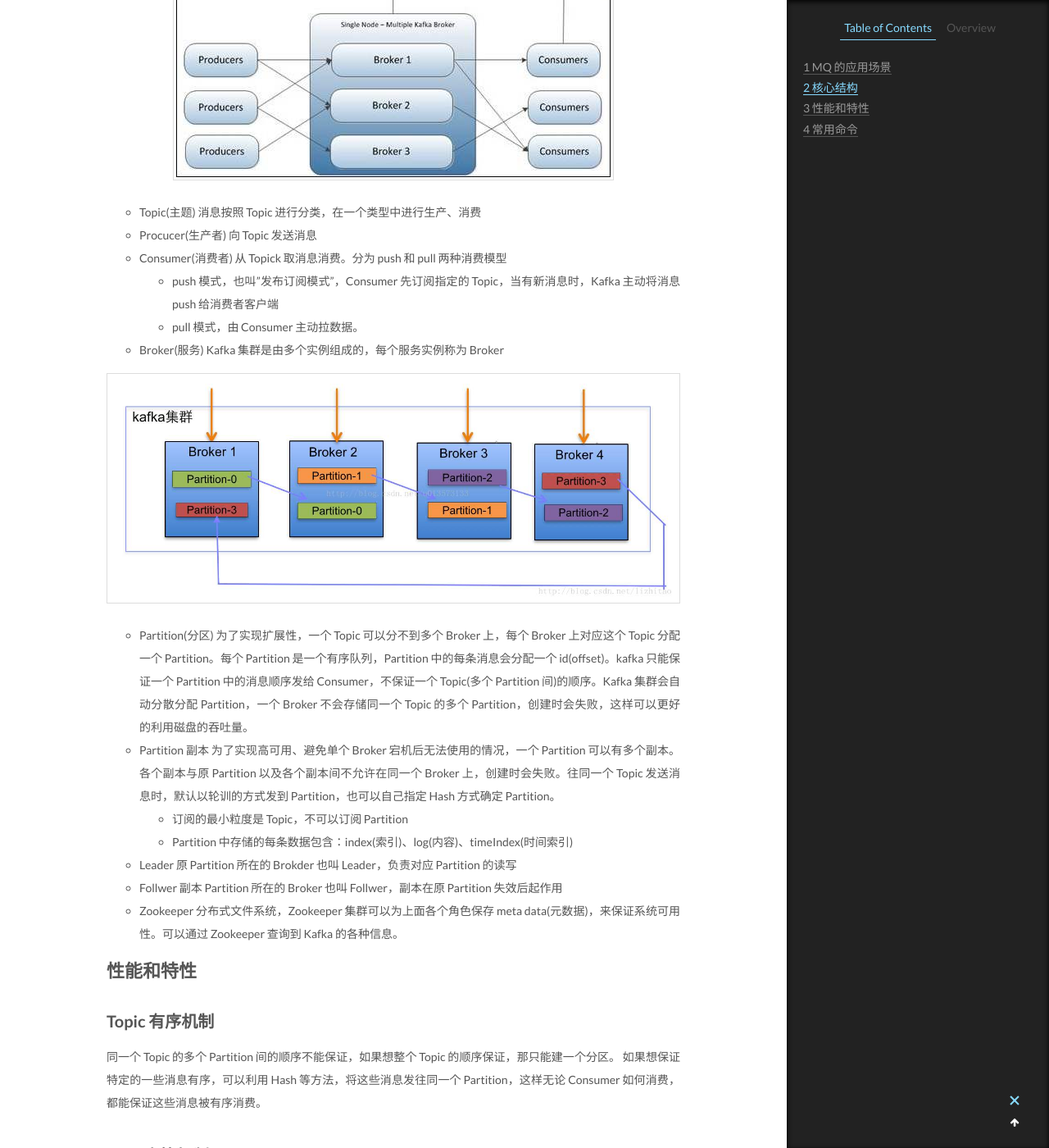
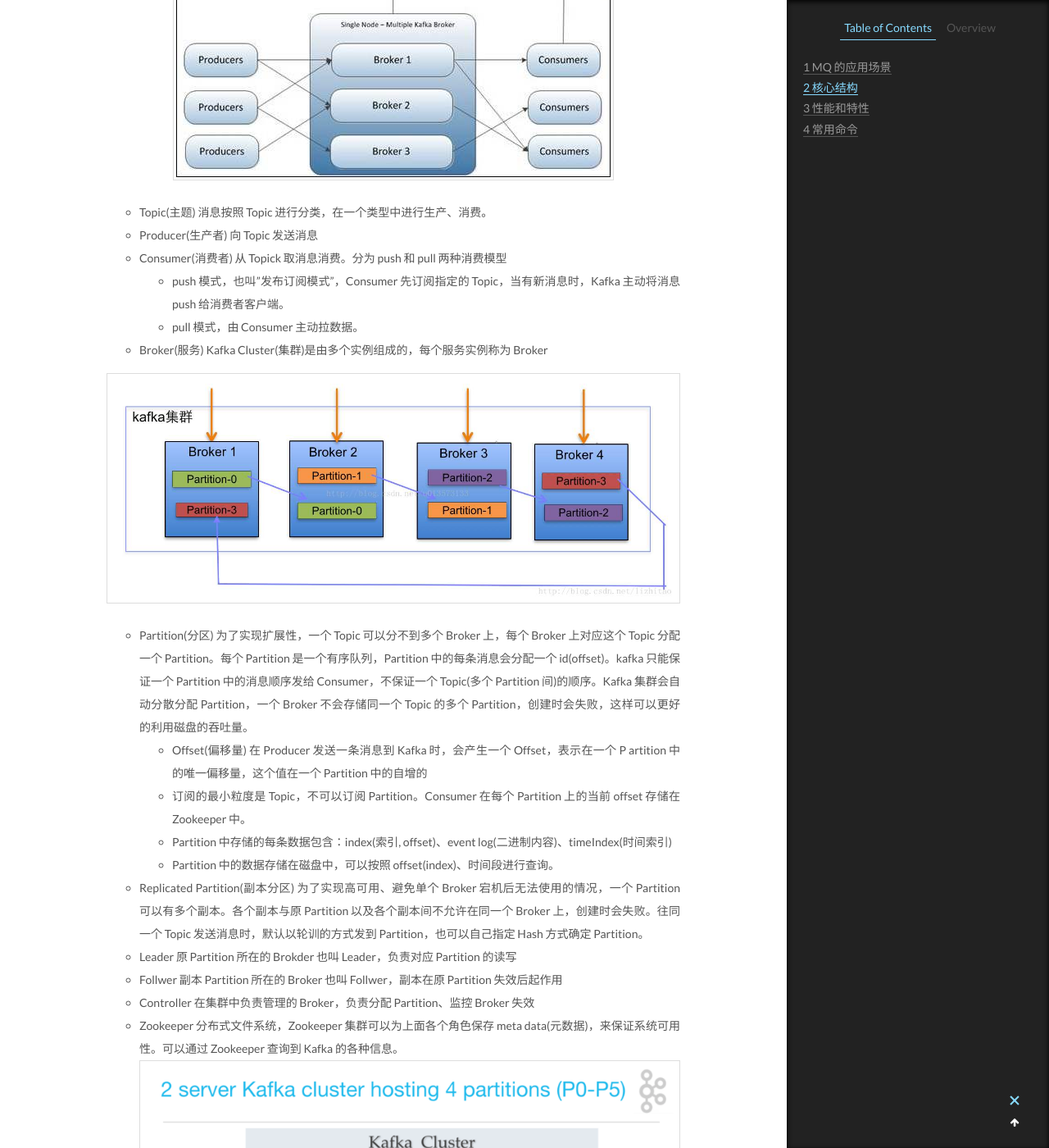
Before and after one commit to CodeHunter2006/CodeHunter2006.github.io, a Jekyll site: the page built from _posts/2020-05-31-Kafka_Basic.md, in a window 1280 px wide and 1400 px high, scrolled down 1459 px. Shown: the whole window at 82% size. Built offline with Jekyll 4.4.1, drawn with Linux system fonts in a browser that asks for light colours; some of the changed text lies outside the part shown.

Commit message:
[doc]: add contents

```diff
--- a/_posts/2020-05-31-Kafka_Basic.md
+++ b/_posts/2020-05-31-Kafka_Basic.md
@@ -27,32 +27,53 @@
 ![Kafka](/assets/images/2020-05-31-Kafka_Basic_2.jpeg)
 
 - Topic(主题)
-  消息按照 Topic 进行分类，在一个类型中进行生产、消费
-- Procucer(生产者)
+  消息按照 Topic 进行分类，在一个类型中进行生产、消费。
+- Producer(生产者)
   向 Topic 发送消息
 - Consumer(消费者)
   从 Topick 取消息消费。分为 push 和 pull 两种消费模型
-  - push 模式，也叫"发布订阅模式"，Consumer 先订阅指定的 Topic，当有新消息时，Kafka 主动将消息 push 给消费者客户端
+  - push 模式，也叫"发布订阅模式"，Consumer 先订阅指定的 Topic，当有新消息时，Kafka 主动将消息 push 给消费者客户端。
   - pull 模式，由 Consumer 主动拉数据。
 - Broker(服务)
-  Kafka 集群是由多个实例组成的，每个服务实例称为 Broker
+  Kafka Cluster(集群)是由多个实例组成的，每个服务实例称为 Broker
 
 ![Kafka](/assets/images/2020-05-31-Kafka_Basic_3.jpeg)
 
 - Partition(分区)
   为了实现扩展性，一个 Topic 可以分不到多个 Broker 上，每个 Broker 上对应这个 Topic 分配一个 Partition。每个 Partition 是一个有序队列，Partition 中的每条消息会分配一个 id(offset)。kafka 只能保证一个 Partition 中的消息顺序发给 Consumer，不保证一个 Topic(多个 Partition 间)的顺序。Kafka 集群会自动分散分配 Partition，一个 Broker 不会存储同一个 Topic 的多个 Partition，创建时会失败，这样可以更好的利用磁盘的吞吐量。
-- Partition 副本
+  - Offset(偏移量)
+    在 Producer 发送一条消息到 Kafka 时，会产生一个 Offset，表示在一个 P artition 中的唯一偏移量，这个值在一个 Partition 中的自增的
+  - 订阅的最小粒度是 Topic，不可以订阅 Partition。Consumer 在每个 Partition 上的当前 offset 存储在 Zookeeper 中。
+  - Partition 中存储的每条数据包含：index(索引, offset)、event log(二进制内容)、timeIndex(时间索引)
+  - Partition 中的数据存储在磁盘中，可以按照 offset(index)、时间段进行查询。
+- Replicated Partition(副本分区)
   为了实现高可用、避免单个 Broker 宕机后无法使用的情况，一个 Partition 可以有多个副本。各个副本与原 Partition 以及各个副本间不允许在同一个 Broker 上，创建时会失败。往同一个 Topic 发送消息时，默认以轮训的方式发到 Partition，也可以自己指定 Hash 方式确定 Partition。
-  - 订阅的最小粒度是 Topic，不可以订阅 Partition
-  - Partition 中存储的每条数据包含：index(索引)、log(内容)、timeIndex(时间索引)
 - Leader
   原 Partition 所在的 Brokder 也叫 Leader，负责对应 Partition 的读写
 - Follwer
   副本 Partition 所在的 Broker 也叫 Follwer，副本在原 Partition 失效后起作用
+- Controller
+  在集群中负责管理的 Broker，负责分配 Partition、监控 Broker 失效
 - Zookeeper
   分布式文件系统，Zookeeper 集群可以为上面各个角色保存 meta data(元数据)，来保证系统可用性。可以通过 Zookeeper 查询到 Kafka 的各种信息。
+  ![Kafka](/assets/images/2020-05-31-Kafka_Basic_4.png)
+- Consumer Group(消费组)
+  Consumer 并不是独立存在的，一个 Consumer 必定属于一个 Consumer Group。有时，单个 Consumer 消费速度不足，可以通过设定几个 Consumner 在一个 Consumer Group 中。
+  - 一个 Consumer Group 有一个 group.id，是唯一标识
+  - 一个 Consumer Group 可以订阅多个 Topic，但该 Topic 的一个 Partition 只能分配给一个 Consumer 实例消费
+  - 不同的 Consumer Group 可以消费同一个 Topic 下的同一 Partition
+  - 一个 Consumer Group 中 Consumer 的实例数不应超过 Topic 的 Partition 数，超过了不会起作用
+  - 如果已经分配了一个 Topic 的 Partition 和一个 Consumer Group 的 Consumer 绑定，但是这个 Consumer Group 宕机了，则会自动进行 Rebalance 动作，分配一个新的该 Consumer Group 下的 Consumer
 
 # 性能和特性
+
+## 处理速度
+
+- 每个 Broker 每秒可读取百万次
+
+## 容量
+
+- 每个 Broker 可存储上千个 Partition
 
 ## Topic 有序机制
 
```
Also changed, not shown: _posts/2020-03-18-InfluxDB_Grafana_introduction.md (+19 -0 lines), _posts/2020-06-05-Network_Protocol.md (added, +11 -0 lines), assets/images/2020-05-31-Kafka_Basic_4.png (added).
